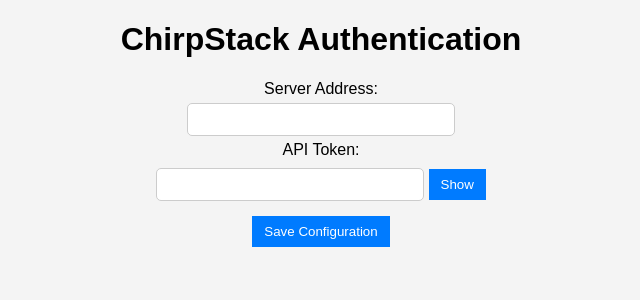
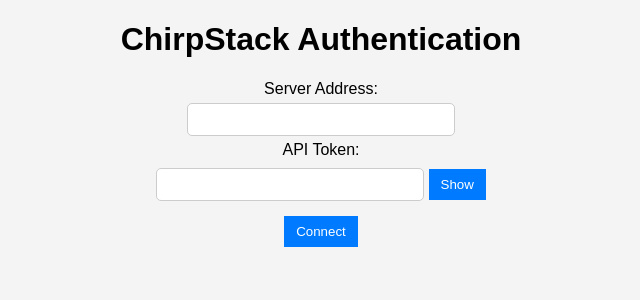
Before and after one commit to dstencil/chirpstack-deployment-assistant, a Flask app: page / in a window 1280 px wide. Shown: the part 61-361 px from the top of the page, without its empty margins (319-959 px from the left). Run offline with Flask 3, Linux system fonts and the light colour scheme.

Commit message:
updated auth.html and dockerfile

```diff
--- a/app/templates/auth.html
+++ b/app/templates/auth.html
@@ -31,7 +31,7 @@
             <button type="button" id="toggleApiKey">Show</button>
         </div>
 
-        <button type="submit">Save Configuration</button>
+        <button type="submit">Connect</button>
     </form>
 
     <p id="statusMessage"></p>
```
Also changed, not shown: 1 other file.
